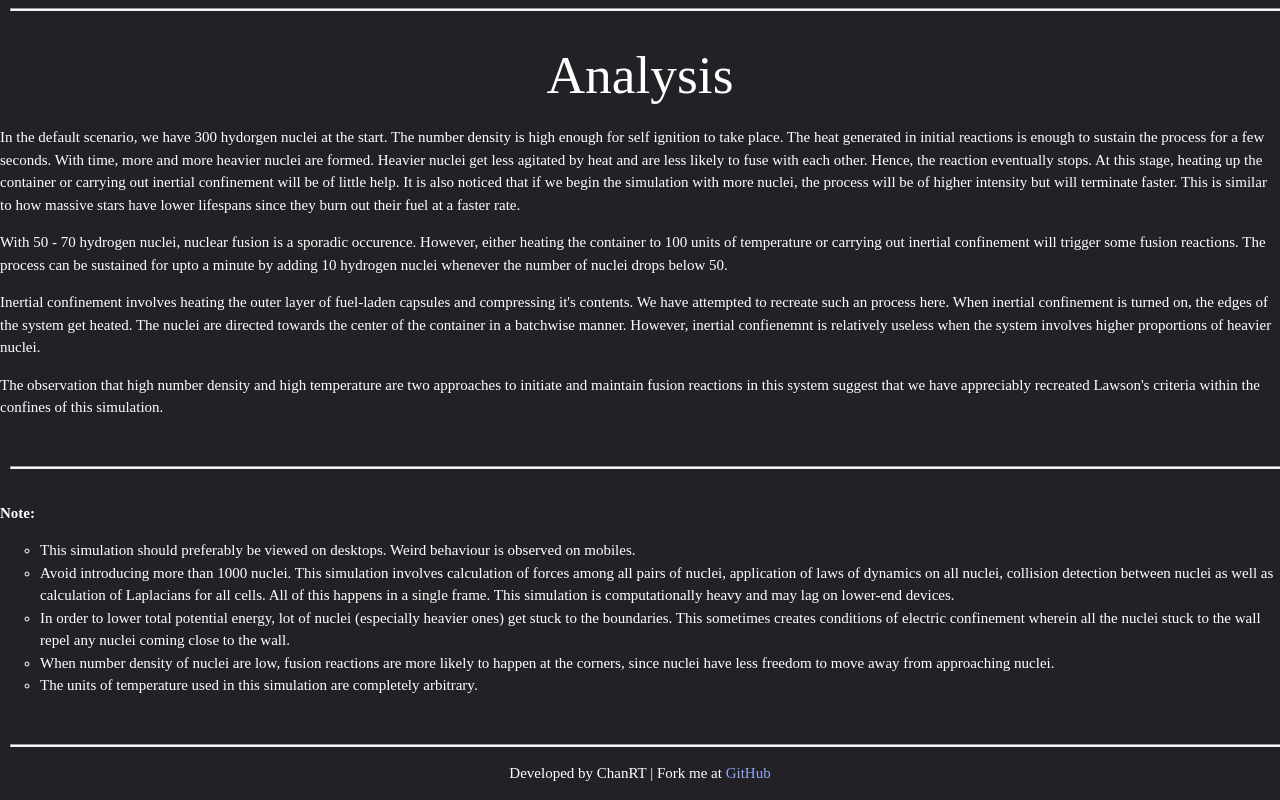
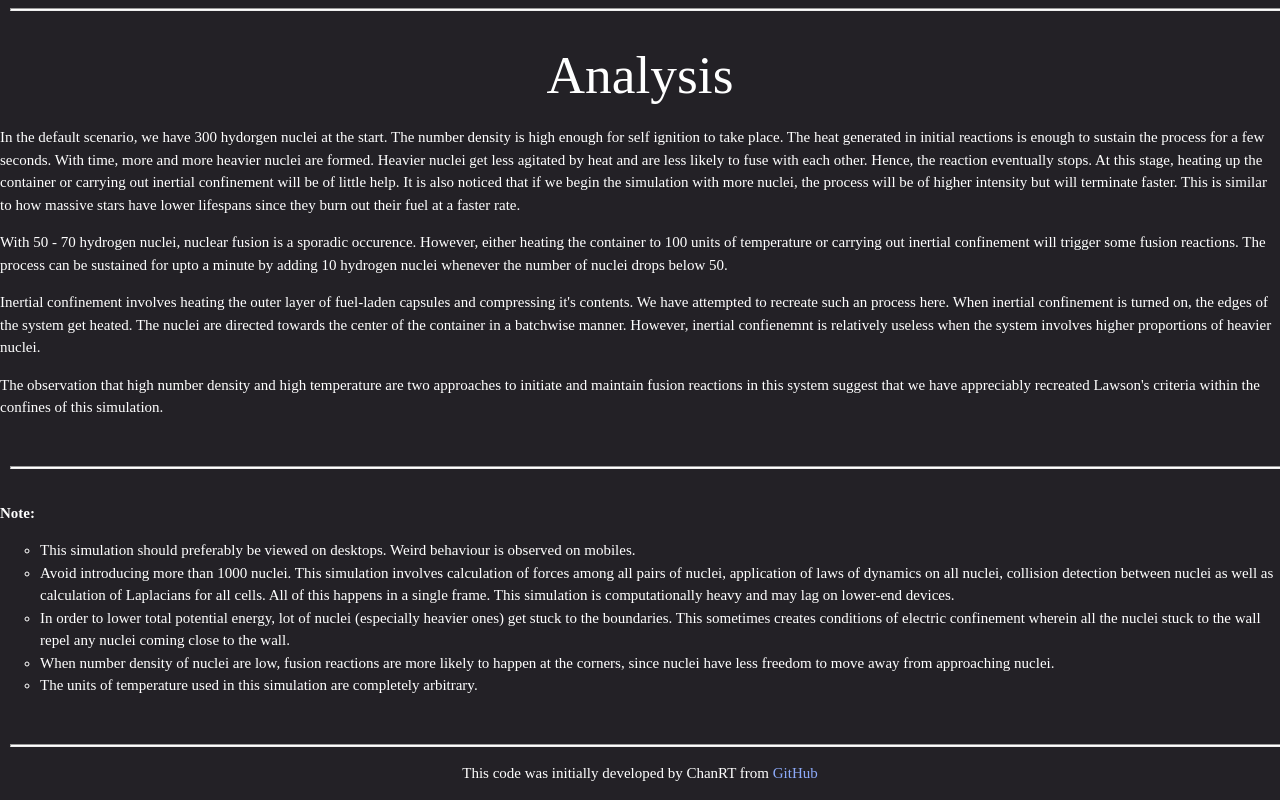
Before and after one commit to JWDave/Nuclearfusion, a plain HTML site: page index.html in a window 1280 px wide. Shown: the part 2337-3137 px from the top of the page. Drawn offline with nearby package versions, Linux system fonts and the light colour scheme; some packages are replaced by stand-ins of ours; a web font is replaced by a local one.

Commit message:
Update index.html

```diff
--- a/index.html
+++ b/index.html
@@ -233,7 +233,7 @@
   <br>
   <hr>
 
-  <p class="center-align">Developed by ChanRT | Fork me at <a href="https://www.github.com/chanrt">GitHub</a></p>
+  <p class="center-align">This code was initially developed by ChanRT from <a href="https://www.github.com/chanrt">GitHub</a></p>
 </div>
 
 </html>
```
